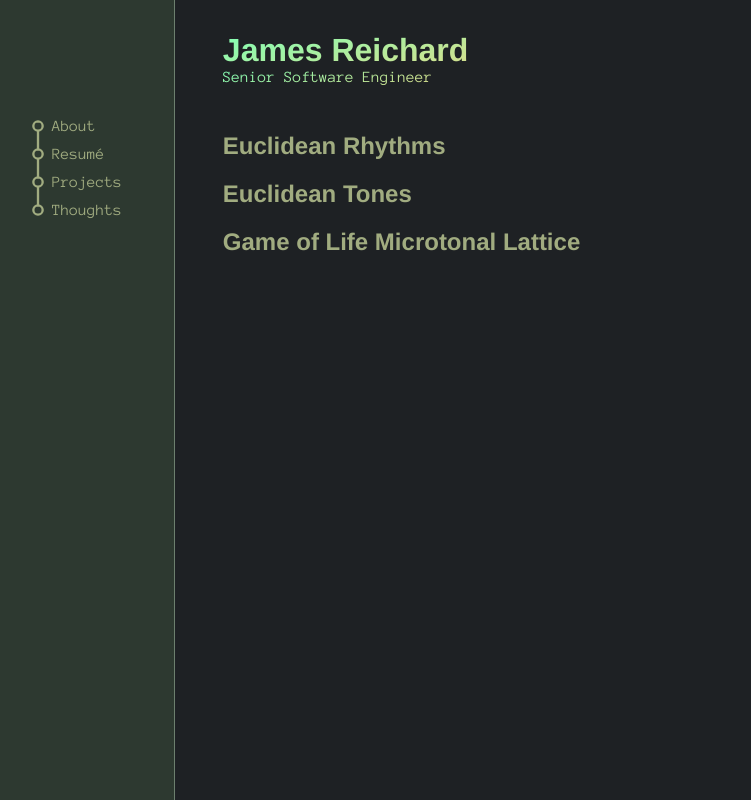
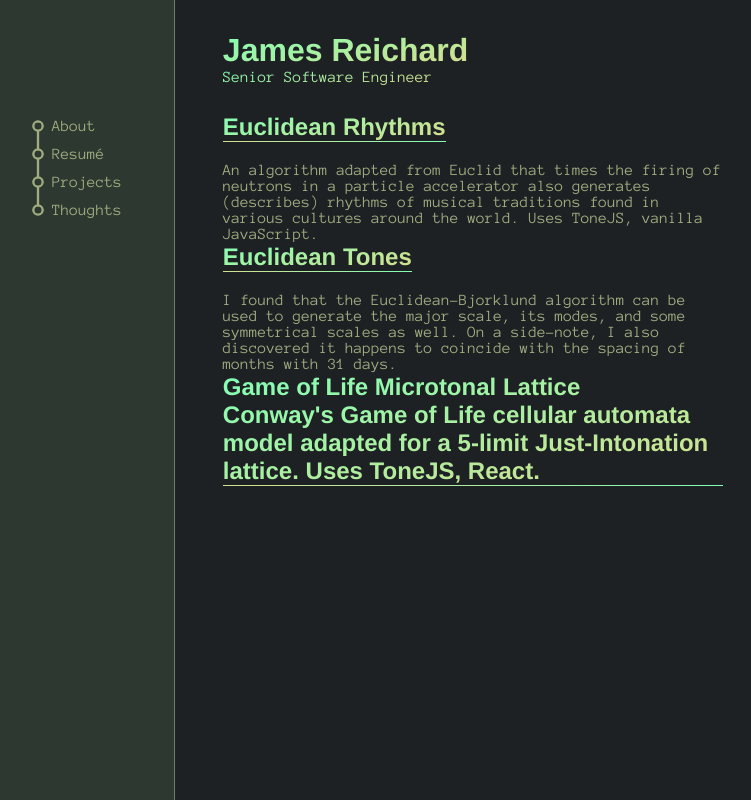
Before and after one commit to superbuggy/superbuggy.github.io, a Vue app: page /#/projects in a window 1280 px wide. Shown: the whole page, without its empty margins (8-759 px from the left). Built offline with nearby package versions, Linux system fonts and the light colour scheme; a web font is replaced by a local one.

Commit message:
💬 Link and describe projects

```diff
--- a/src/pages/ProjectsPage.vue
+++ b/src/pages/ProjectsPage.vue
@@ -1,11 +1,48 @@
 <template>
   <section>
-    <h2>Euclidean Rhythms</h2>
+    <h2>
+      <a target="_blank" href="https://superbuggy.github.io/euclidean-rhythm-visualizer/"
+        >Euclidean Rhythms</a
+      >
+    </h2>
+    <p>
+      An algorithm adapted from Euclid that times the firing of neutrons in a particle
+      accelerator also generates (describes) rhythms of musical traditions found in
+      various cultures around the world. Uses ToneJS, vanilla JavaScript.
+    </p>
   </section>
   <section>
     <h2>Euclidean Tones</h2>
+    <p>
+      I found that the Euclidean-Bjorklund algorithm can be used to generate the major
+      scale, its modes, and some symmetrical scales as well. On a side-note, I also
+      discovered it happens to coincide with the spacing of months with 31 days.
+    </p>
   </section>
   <section>
-    <h2>Game of Life Microtonal Lattice</h2>
+    <h2>
+      <a target="_blank" href="https://superbuggy.github.io/react-game-of-life">
+        Game of Life Microtonal Lattice
+      </a>
+      <p>
+        Conway's Game of Life cellular automata model adapted for a 5-limit
+        Just-Intonation lattice. Uses ToneJS, React.
+      </p>
+    </h2>
   </section>
 </template>
+<style lang="scss" scoped>
+h2 {
+  @import "../stylesheets/main.scss";
+  @include gradient;
+  margin-top: 0;
+  border-bottom: 1px solid;
+  border-image-slice: 1;
+  border-image-source: linear-gradient(105deg, var(--zombie), var(--bright-lichen));
+  padding-top: 1px;
+  &:hover {
+    border-bottom: 2px solid;
+    padding-top: 0px;
+  }
+}
+</style>
```
